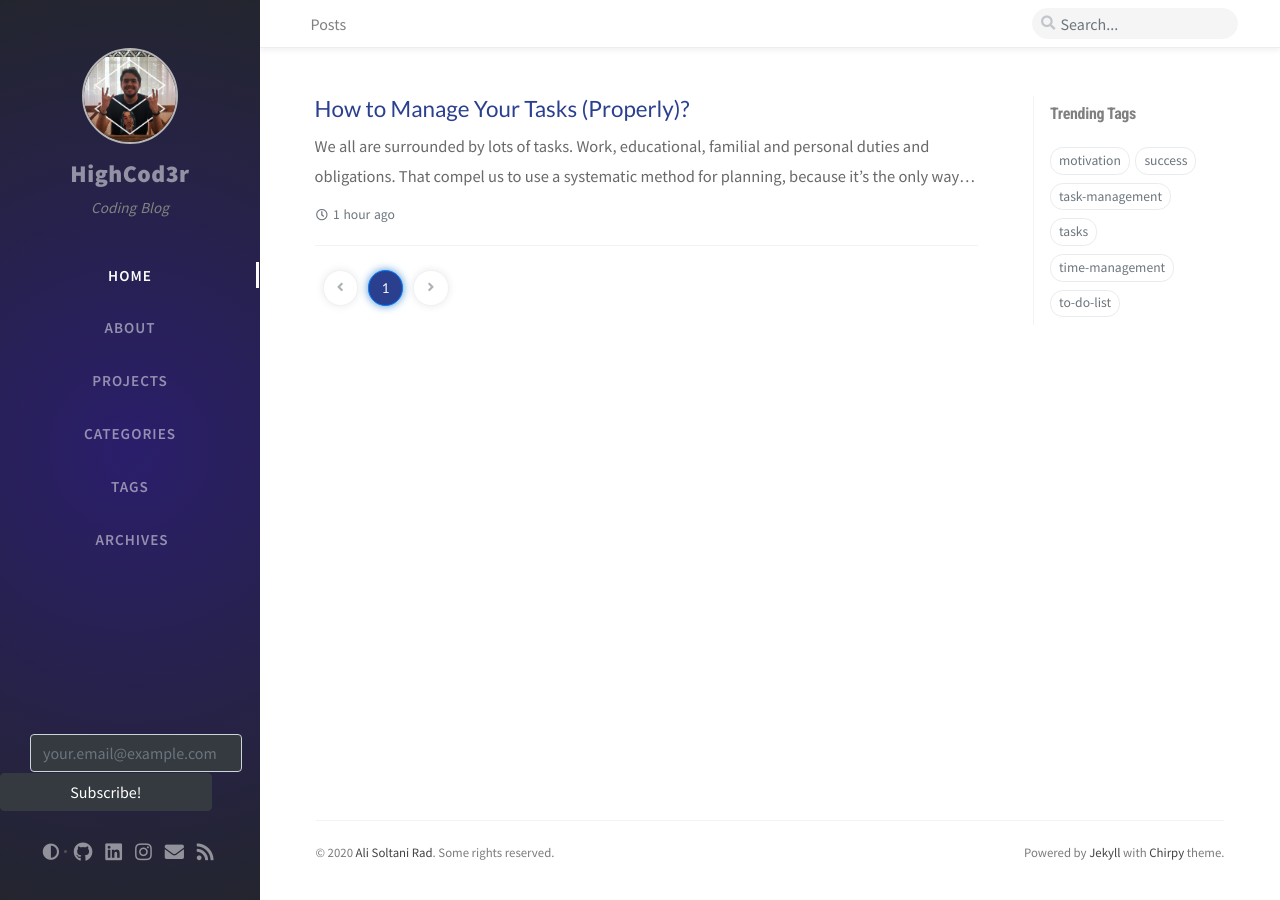
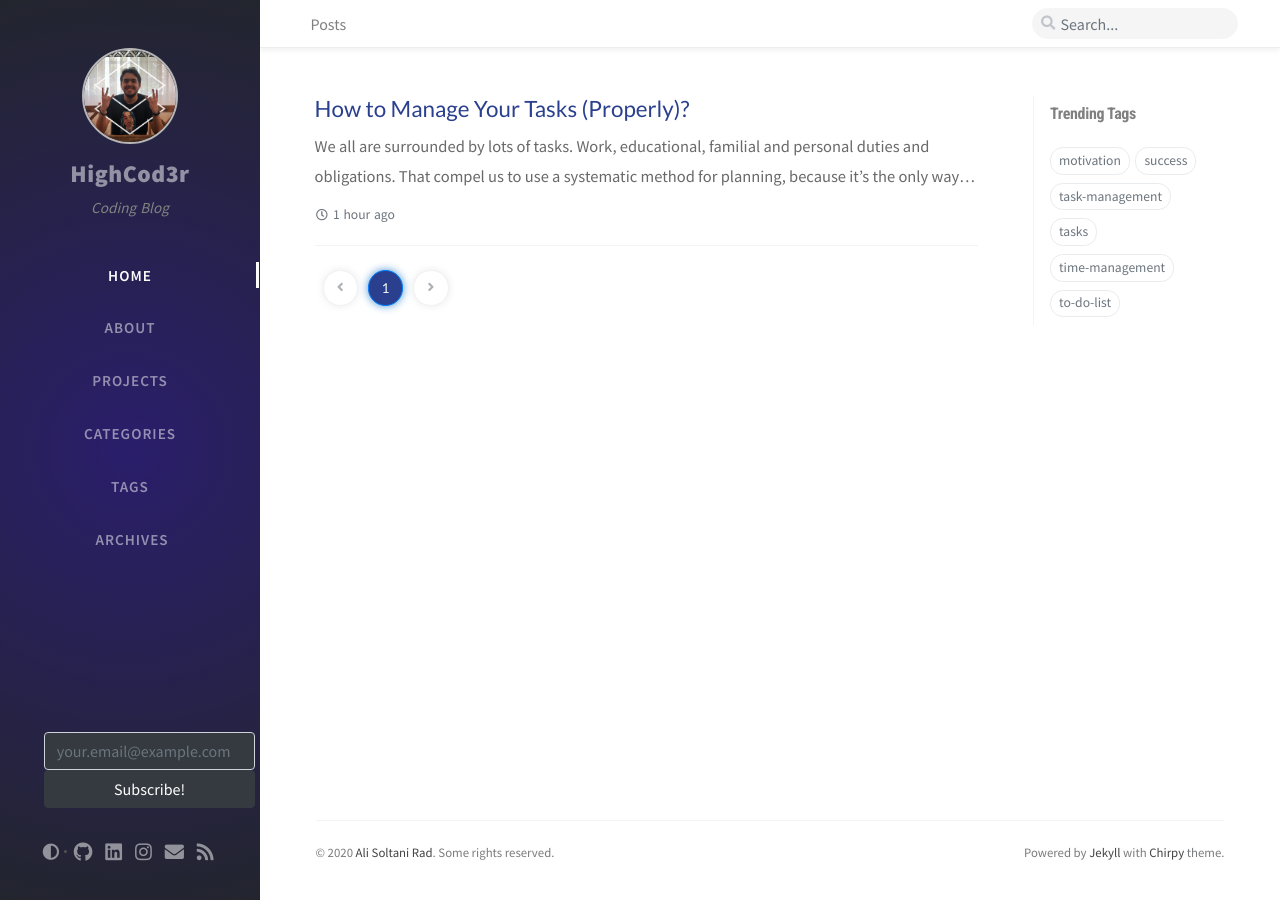
Before and after one commit to alisoltanirad/alisoltanirad.github.io, a Jekyll site: the page built from index.html, in a window 1280 px wide. Built offline with Jekyll 4.4.1, drawn with Linux system fonts in a browser that asks for light colours; nearby versions of some CDN libraries; the list of posts is cut into pages by our own code; comment, search, counter and statistics services are not loaded.

Commit message:
Update subscriber form

```diff
--- a/_includes/sidebar.html
+++ b/_includes/sidebar.html
@@ -50,27 +50,25 @@
 
 </div><!-- #nav-wrapper -->
 
-<div class="d-flex flex-wrap justify-content-around mt-4"
-     style="margin-bottom: 3px;">
+<div class="row d-flex flex-wrap justify-content-around mt-4"
+     style="margin-bottom: 5px;">
 
-  <form class="row" action="https://formspree.io/f/xjvpennr" method="post">
+  <div class="col-1"></div>
+  <form class="col-10" action="https://formspree.io/f/xjvpennr" method="post">
 
-    <div class="col-1"></div>
-    <div class="col-10 d-flex justify-content-center">
+    <div class="d-flex justify-content-center">
       <input class="form-control input-sm dark bg-dark" name="email" type="email"
              placeholder="your.email@example.com">
     </div>
-    <div class="col-1"></div>
 
-    <div class="col-1"></div>
-    <div class="col-10 d-flex justify-content-center">
+    <div class="d-flex justify-content-center">
       <button class="btn btn-dark btn-block" type="submit">
           Subscribe!
       </button>
     </div>
-    <div class="col-1"></div>
 
   </form>
+  <div class="col-1"></div>
 
 </div>
 
```
